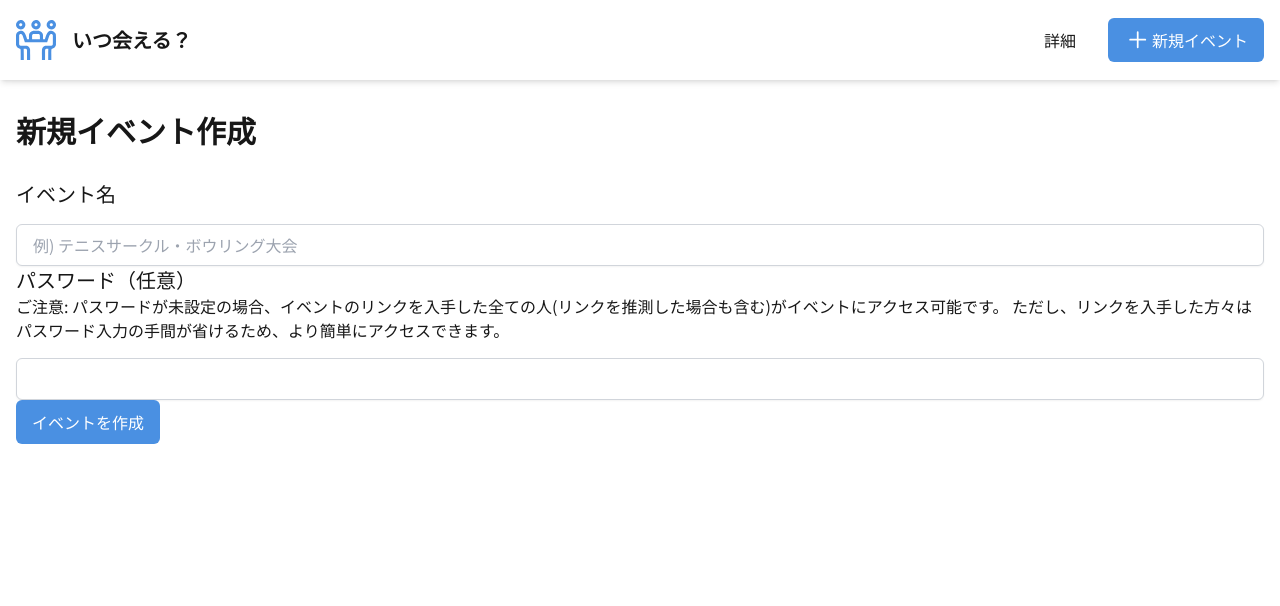
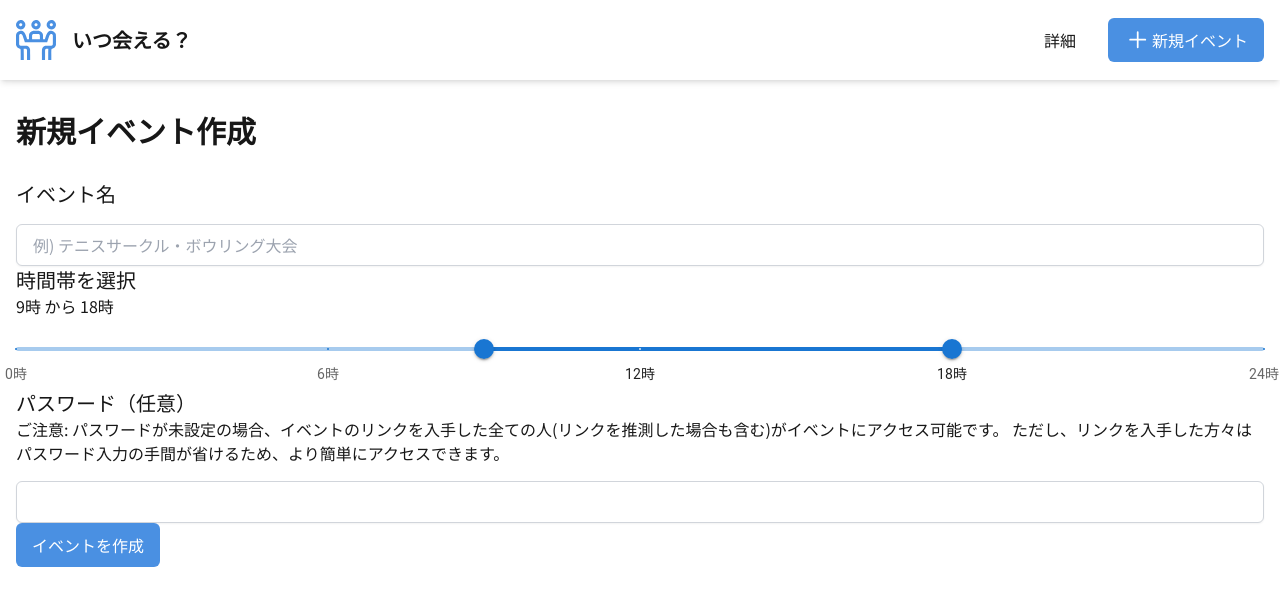
Before and after one commit to takumitoma/itsu-aiteru-scheduler, a Next.js app: page / in a window 1280 px wide. Shown: the top 606 px of the page. Built offline with nearby package versions, Linux system fonts and the light colour scheme.

Commit message:
feat: add TimeRangeSelector component

```diff
--- a/package.json
+++ b/package.json
@@ -9,6 +9,9 @@
     "lint": "next lint"
   },
   "dependencies": {
+    "@emotion/react": "^11.13.3",
+    "@emotion/styled": "^11.13.0",
+    "@mui/material": "^6.1.1",
     "next": "14.2.11",
     "react": "^18",
     "react-dom": "^18",
--- a/src/components/CreateEventForm/CreateEventForm.tsx
+++ b/src/components/CreateEventForm/CreateEventForm.tsx
@@ -2,22 +2,32 @@
 
 import { useState } from 'react';
 import EventTitleInput from './EventTitleInput';
+import TimeRangeSelector from './TimeRangeSelector';
+import PasswordInput from './PasswordInput';
 import CreateEventButton from './CreateEventButton';
-import PasswordInput from './PasswordInput';
 
 const CreateEventForm: React.FC = () => {
   const [eventTitle, setEventTitle] = useState('');
+  const [timeRange, setTimeRange] = useState({ start: 9, end: 18 });
   const [password, setPassword] = useState('');
 
   const handleCreateEvent = () => {
     console.log('Event created:', {
       title: eventTitle,
+      password,
     });
   };
+
+  console.log('Event created:', {
+    title: eventTitle,
+    timeRange,
+    password,
+  });
 
   return (
     <div>
       <EventTitleInput value={eventTitle} onChange={setEventTitle} />
+      <TimeRangeSelector value={timeRange} onChange={setTimeRange} />
       <PasswordInput value={password} onChange={setPassword} />
       <CreateEventButton onClick={handleCreateEvent} />
     </div>
--- /dev/null
+++ b/src/components/CreateEventForm/TimeRangeSelector.tsx
@@ -0,0 +1,54 @@
+import { Slider } from '@mui/material';
+
+interface TimeRangeSelectorProps {
+  value: { start: number; end: number };
+  onChange: (value: { start: number; end: number }) => void;
+}
+
+const TimeRangeSelector: React.FC<TimeRangeSelectorProps> = ({ value, onChange }) => {
+  const handleChange = (event: Event, newValue: number | number[]) => {
+    if (Array.isArray(newValue)) {
+      let [start, end] = newValue.map(Math.round);
+
+      // Prevent circles from overlapping
+      if (end - start < 1) {
+        if (start > value.start) {
+          end = start + 1;
+        } else {
+          start = end - 1;
+        }
+      }
+
+      onChange({ start, end });
+    }
+  };
+
+  const marks = [
+    { value: 0, label: '0時' },
+    { value: 6, label: '6時' },
+    { value: 12, label: '12時' },
+    { value: 18, label: '18時' },
+    { value: 24, label: '24時' },
+  ];
+
+  return (
+    <div>
+      <label className="text-xl font-medium mb-4">時間帯を選択</label>
+      <p className="mb-4">
+        {value.start}時 から {value.end}時
+      </p>
+      <Slider
+        value={[value.start, value.end]}
+        onChange={handleChange}
+        valueLabelDisplay="auto"
+        valueLabelFormat={(hour: number) => `${Math.round(hour)}時`}
+        min={0}
+        max={24}
+        marks={marks}
+        className="text-primary"
+      />
+    </div>
+  );
+};
+
+export default TimeRangeSelector;
```
Also changed, not shown: 1 other file (tests, documents, lock files or other folders).
